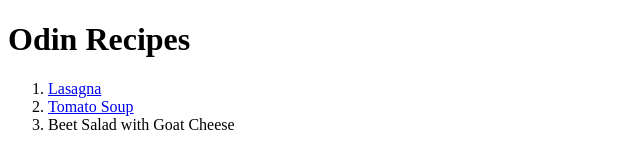
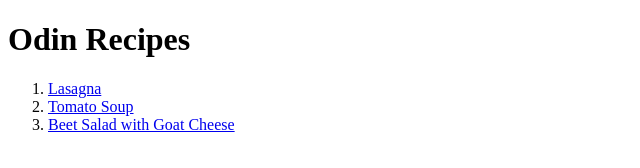
Before and after one commit to manbakescode/odin-recipes, a plain HTML site: page index.html in a window 1280 px wide. Shown: the whole page, without its empty margins (0-640 px from the left). Drawn offline with Linux system fonts and the light colour scheme.

```diff
--- a/index.html
+++ b/index.html
@@ -10,7 +10,7 @@
     <ol>
         <li><a href="./recipes/lasagna.html">Lasagna</a></li>
         <li><a href="./recipes/tomato-soup.html">Tomato Soup</a></li>
-        <li><a href="./recipes/beet-salad.html"></a>Beet Salad with Goat Cheese</li>
+        <li><a href="./recipes/beet-salad.html">Beet Salad with Goat Cheese</a></li>
     </ol>
 </body>
 </html>
```
